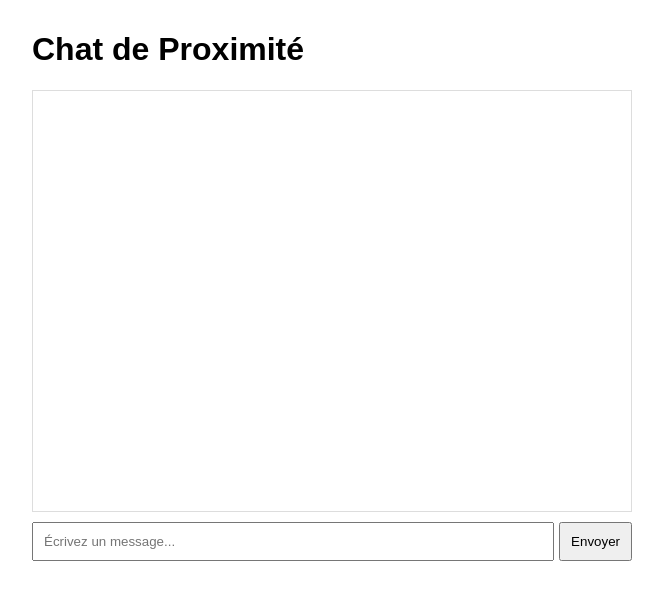
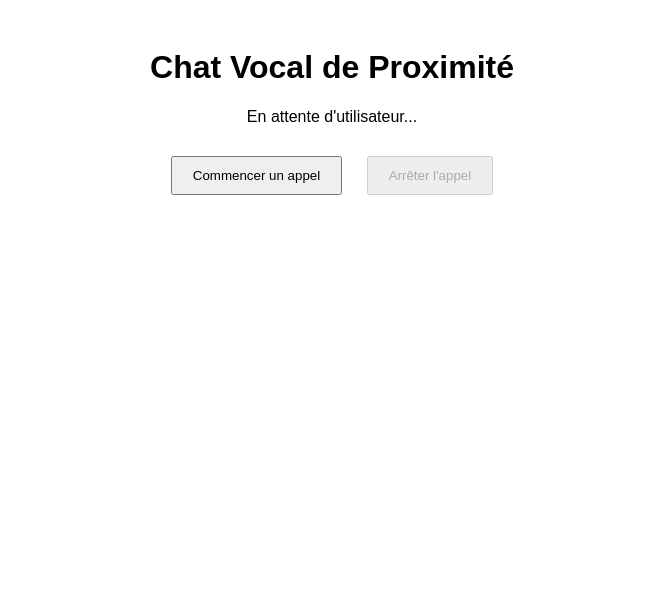
Before and after one commit to Noxo123/Moto, a plain HTML site: page index.html in a window 1280 px wide. Shown: the whole page, without its empty margins (308-971 px from the left). Drawn offline with Linux system fonts and the light colour scheme.

Commit message:
Update index.html

```diff
--- a/index.html
+++ b/index.html
@@ -3,27 +3,22 @@
 <head>
     <meta charset="UTF-8">
     <meta name="viewport" content="width=device-width, initial-scale=1.0">
-    <title>Chat de Proximité</title>
+    <title>Chat Vocal de Proximité</title>
     <style>
-        body { font-family: Arial, sans-serif; margin: 0; padding: 0; }
-        #chat { max-width: 600px; margin: auto; padding: 10px; }
-        #messages { height: 400px; overflow-y: scroll; border: 1px solid #ddd; margin-bottom: 10px; padding: 10px; }
-        #input-container { display: flex; }
-        input { flex: 1; padding: 10px; margin-right: 5px; }
-        button { padding: 10px; }
+        body { font-family: Arial, sans-serif; text-align: center; padding: 20px; }
+        #status { margin-bottom: 20px; }
+        button { padding: 10px 20px; margin: 10px; }
+        audio { display: block; margin: auto; margin-top: 20px; }
     </style>
 </head>
 <body>
-    <div id="chat">
-        <h1>Chat de Proximité</h1>
-        <div id="messages"></div>
-        <div id="input-container">
-            <input id="message-input" type="text" placeholder="Écrivez un message..." />
-            <button id="send-button">Envoyer</button>
-        </div>
-    </div>
+    <h1>Chat Vocal de Proximité</h1>
+    <div id="status">En attente d'utilisateur...</div>
+    <button id="start-call">Commencer un appel</button>
+    <button id="stop-call" disabled>Arrêter l'appel</button>
+    <audio id="remote-audio" autoplay></audio>
     <script src="https://www.gstatic.com/firebasejs/9.0.0/firebase-app.js"></script>
     <script src="https://www.gstatic.com/firebasejs/9.0.0/firebase-database.js"></script>
-    <script src="script.js"></script>
+    <script src="js/script.js"></script>
 </body>
 </html>
```
